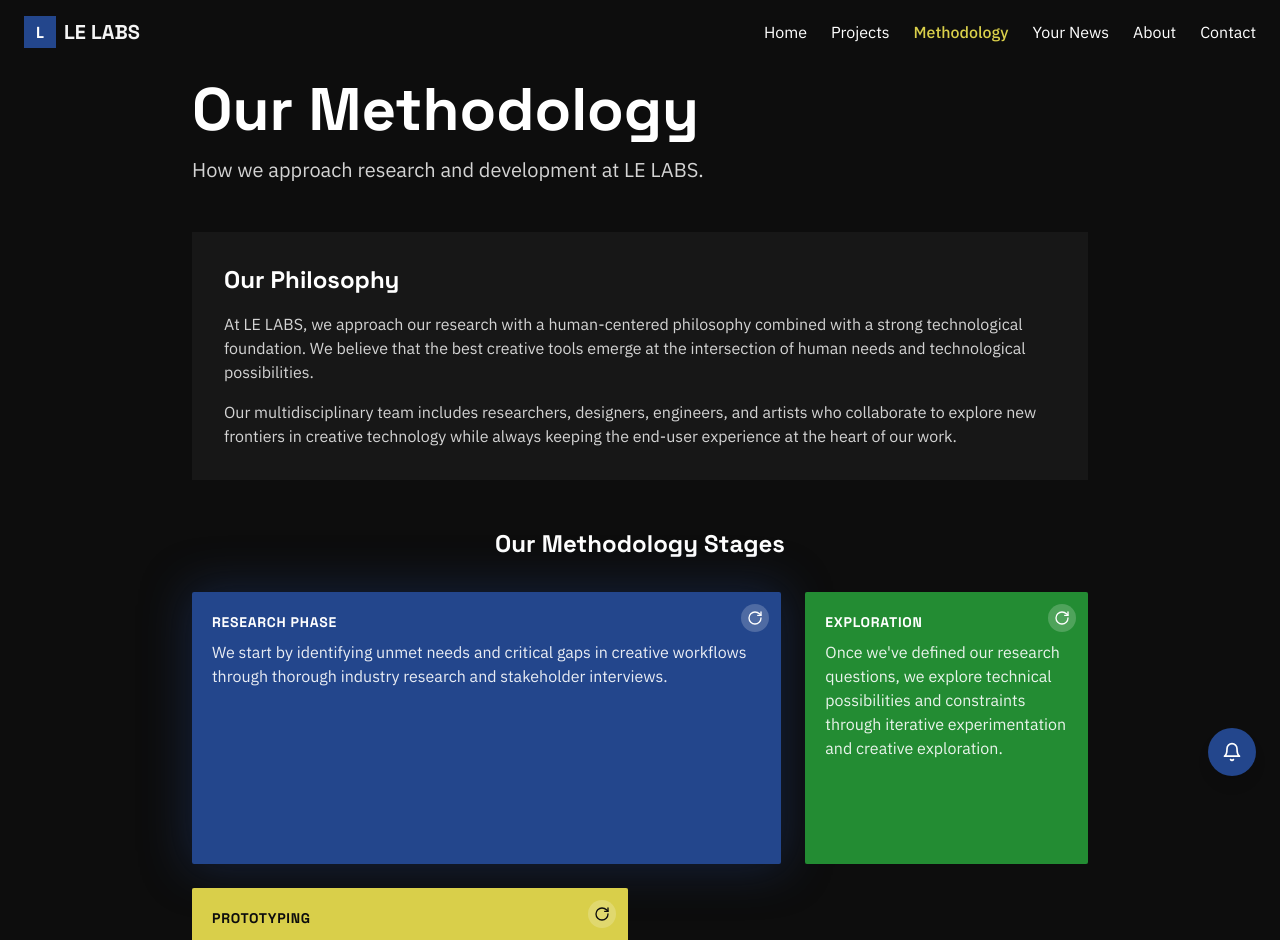
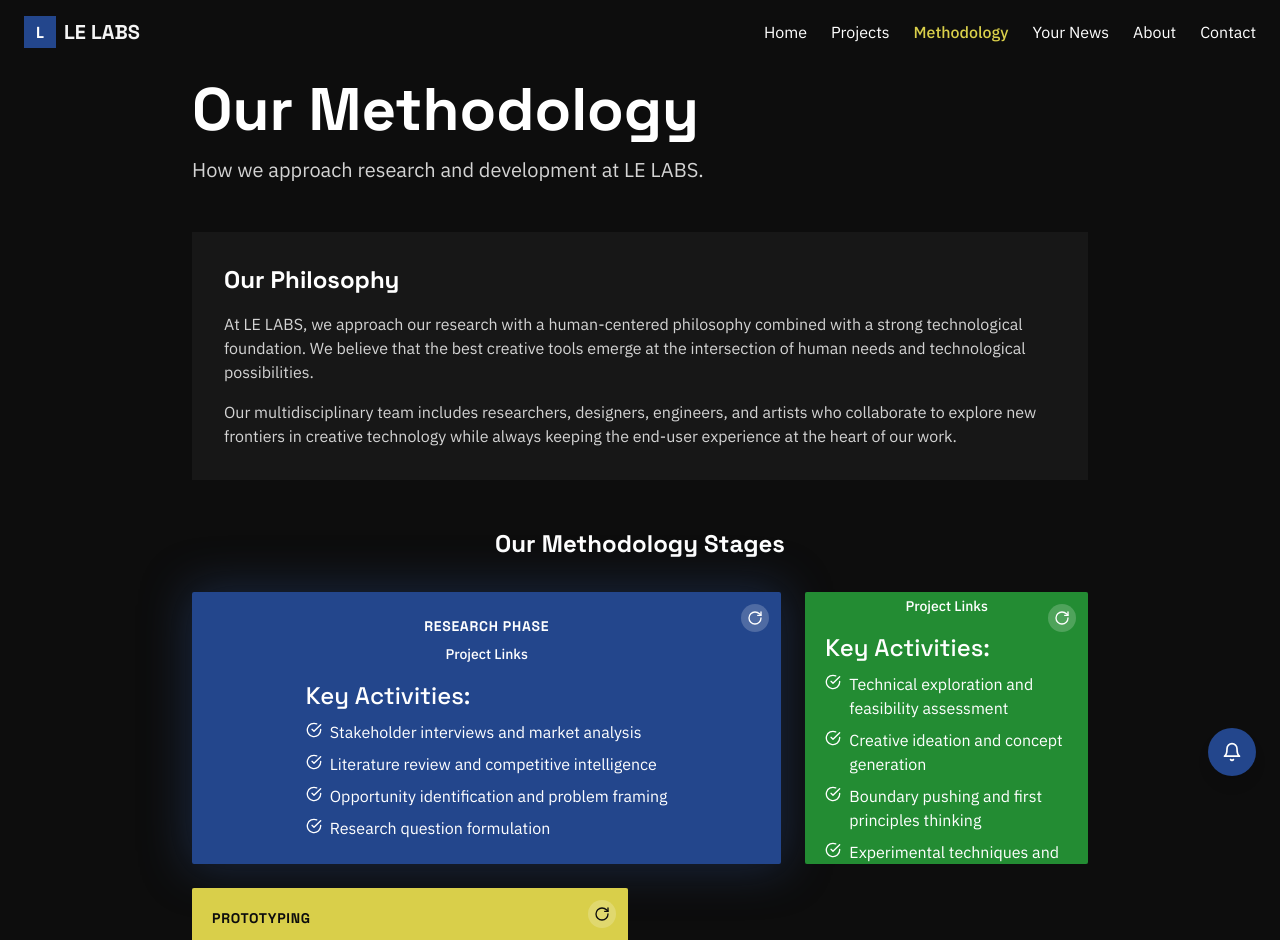
Before and after one commit to martinobettucci/le-labs-website, a React (Vite) app: page /methodology in a window 1280 px wide. Shown: the top 940 px of the page. Built offline with nearby package versions, Linux system fonts and the light colour scheme.

Commit message:
Initialize tiles with random faces

```diff
--- a/src/components/tiles/MetroTile.tsx
+++ b/src/components/tiles/MetroTile.tsx
@@ -45,8 +45,23 @@ const MetroTile: React.FC<MetroTileProps> = ({
   const imageRef = useRef<HTMLImageElement>(null);
   const flipButtonRef = useRef<HTMLButtonElement>(null);
 
-  // Initial face is details by default
-  const [currentFace, setCurrentFace] = useState<FaceType>('details');
+  // Determine which faces are available
+  const availableFaces: FaceType[] = ['details'];
+  if (image) availableFaces.push('image');
+  if (links) availableFaces.push('links');
+
+  // Select a random initial face from available options
+  const getRandomInitialFace = (): FaceType => {
+    // If there's only one face available, use that
+    if (availableFaces.length === 1) return 'details';
+
+    // Otherwise, randomly select one of the available faces
+    const randomIndex = Math.floor(Math.random() * availableFaces.length);
+    return availableFaces[randomIndex];
+  };
+
+  // Initialize with a random face
+  const [currentFace, setCurrentFace] = useState<FaceType>(getRandomInitialFace());
   const [ambientColor, setAmbientColor] = useState<string>(tileStyles.background);
 
   // Update ambient color based on current face content
@@ -119,7 +134,7 @@ const MetroTile: React.FC<MetroTileProps> = ({
 
   // Periodically rotate tile if it has multiple faces
   useEffect(() => {
-    if ((!image && !links) || reducedMotion) return;
+    if (availableFaces.length <= 1 || reducedMotion) return;
 
     // Random interval between 15-30 seconds
     const flipInterval = Math.floor(Math.random() * 15000) + 15000;
@@ -134,7 +149,7 @@ const MetroTile: React.FC<MetroTileProps> = ({
     }, flipInterval);
 
     return () => clearInterval(intervalId);
-  }, [image, links, reducedMotion]);
+  }, [image, links, reducedMotion, availableFaces]);
 
   // Determine a random transition type when component mounts
   useEffect(() => {
```
